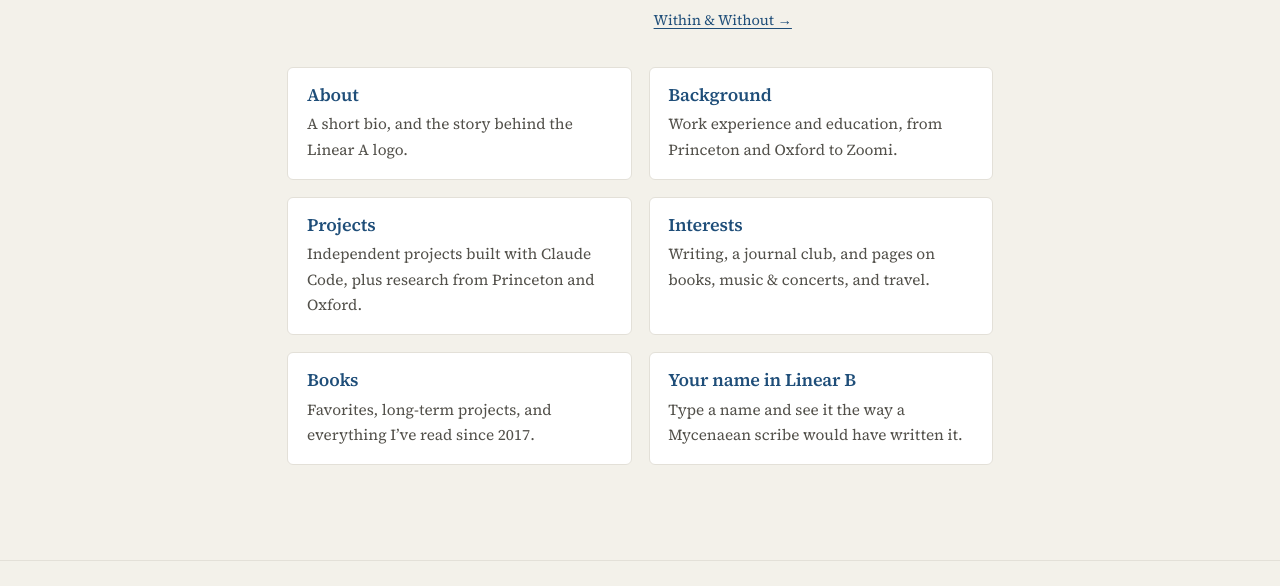
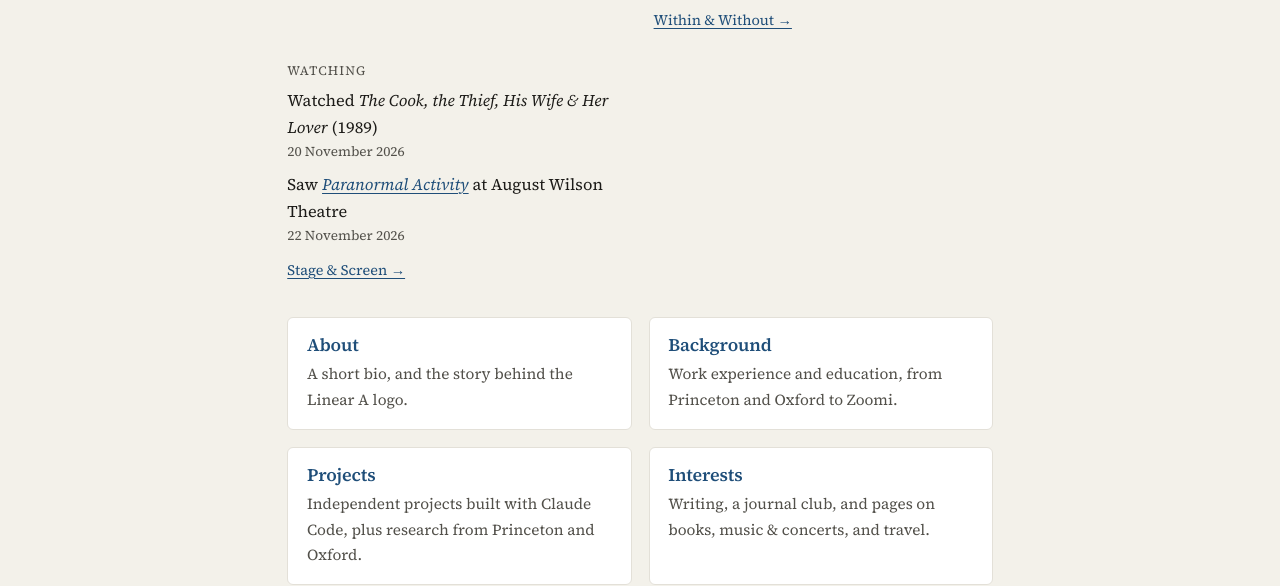
Before and after one commit to ahare63/adamhare.com, an Astro site: page / in a window 1280 px wide. Shown: the part 1146-1732 px from the top of the page. Built offline with nearby package versions, Linux system fonts and the light colour scheme; Astro itself is replaced by a stand-in of ours.

Commit message:
Home: add Watching to Lately (latest film and live event)
🤖 Generated with [Nori](https://noriagentic.com)

Co-Authored-By: Nori <contact@tilework.tech>

```diff
--- /dev/null
+++ b/src/lib/lately.js
@@ -0,0 +1,15 @@
+// Helpers for the home page's "Lately" strip.
+
+// Something only counts as "lately" for about three months.
+export const RECENT_MS = 100 * 24 * 60 * 60 * 1000;
+
+// The first (newest) item if it happened within RECENT_MS before `now`, else null.
+export function recentFirst(items, timeOf, now = Date.now()) {
+  const t = items.length ? timeOf(items[0]) : NaN;
+  return Number.isFinite(t) && t <= now && now - t < RECENT_MS ? items[0] : null;
+}
+
+// "2026-11-05" -> "5 November 2026", matching how the sheets write dates.
+export function longDate(iso) {
+  return new Date(`${iso}T12:00:00Z`).toLocaleDateString('en-GB', { day: 'numeric', month: 'long', year: 'numeric', timeZone: 'UTC' });
+}
--- a/src/pages/index.astro
+++ b/src/pages/index.astro
@@ -3,9 +3,13 @@ import Base from '../layouts/Base.astro';
 import * as booksMd from '../content/books.md';
 import essays from '../data/essays.json';
 import concerts from '../data/concerts.json';
+import movies from '../data/movies.json';
+import liveEvents from '../data/live-events.json';
+import { recentFirst, longDate } from '../lib/lately.js';
 
 // "Lately" is derived at build time from data that is already kept current:
-// the newest bullet in books.md, the Substack snapshot, and the concert list.
+// the newest bullet in books.md, the Substack snapshot, the concert list, the Letterboxd
+// diary and the Live Events tab.
 const esc = (t) => t.replace(/&/g, '&amp;').replace(/</g, '&lt;').replace(/>/g, '&gt;');
 const [latestYear = ''] = booksMd.rawContent().split(/^## /m).slice(1);
 const [yearLine = '', ...yearLines] = latestYear.split('\n');
@@ -18,13 +22,9 @@ const fmtMonth = (iso) =>
   new Date(`${iso}T12:00:00Z`).toLocaleDateString('en-US', { month: 'long', year: 'numeric', timeZone: 'UTC' });
 const latestEssays = essays.slice(0, 2);
 
-// A concert only counts as "lately" for about three months.
-const RECENT_MS = 100 * 24 * 60 * 60 * 1000;
-const lastShow = concerts[0];
-const lastShowTime = lastShow ? Date.parse(lastShow.date) : NaN;
-const recentShow = Number.isFinite(lastShowTime) && Date.now() - lastShowTime < RECENT_MS && Date.now() >= lastShowTime
-  ? lastShow
-  : null;
+const recentShow = recentFirst(concerts, (c) => Date.parse(c.date));
+const recentFilm = recentFirst(movies.diary, (d) => Date.parse(d.watched));
+const recentEvent = recentFirst(liveEvents, (e) => Date.parse(e.date));
 ---
 <Base description="Adam Hare — technical generalist leading AI products end to end. Head of AI at Zoomi, based in New York City." banner="/images/banners/home.jpg" bannerPosition="center 18%">
   <div class="home-hero">
@@ -73,6 +73,20 @@ const recentShow = Number.isFinite(lastShowTime) && Date.now() - lastShowTime <
           <a class="more" href="/music">Every concert →</a>
         </div>
       )}
+      {(recentFilm || recentEvent) && (
+        <div>
+          <span class="label">Watching</span>
+          <ul>
+            {recentFilm && (
+              <li>Watched <em>{recentFilm.title}</em> ({recentFilm.year}) <span class="when">{longDate(recentFilm.watched)}</span></li>
+            )}
+            {recentEvent && (
+              <li>Saw {recentEvent.link ? <a href={recentEvent.link}><em>{recentEvent.name}</em></a> : <em>{recentEvent.name}</em>}{recentEvent.venue ? ` at ${recentEvent.venue}` : ''} <span class="when">{recentEvent.date}</span></li>
+            )}
+          </ul>
+          <a class="more" href="/stage-screen">Stage &amp; Screen →</a>
+        </div>
+      )}
     </div>
   </section>
 
```
Also changed, not shown: tests/integrity.test.js (+14 -0 lines), tests/lately.test.js (added, +29 -0 lines).
